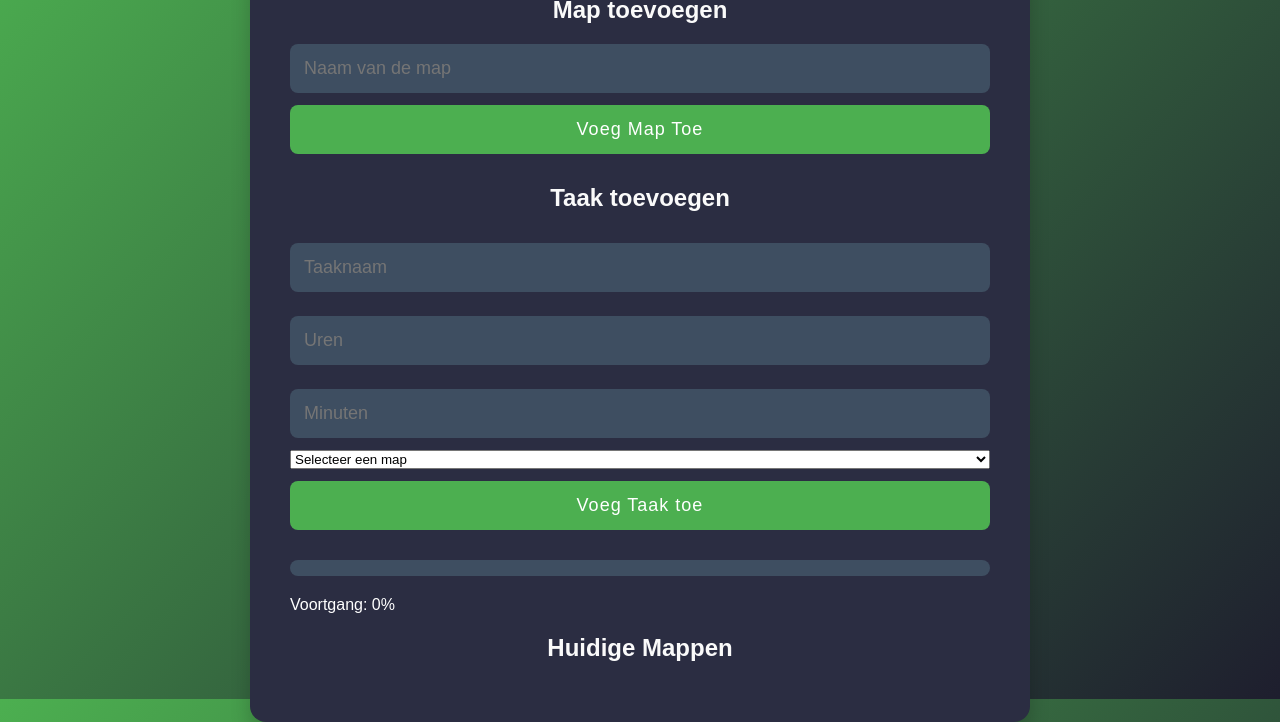
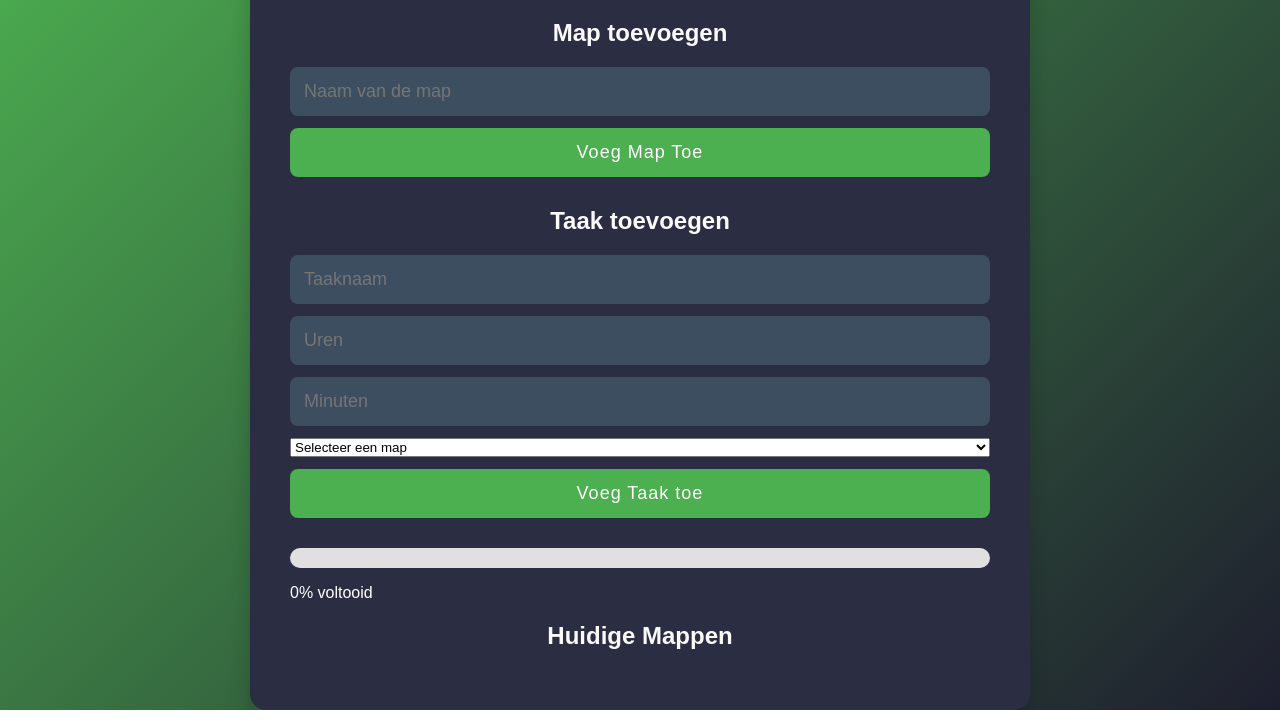
Before and after one commit to luc9jan7/Studieplanner, a plain HTML site: page index.html in a window 1280 px wide. Shown: the part 101-823 px from the top of the page. Drawn offline with Linux system fonts and the light colour scheme.

Commit message:
Add files via upload

```diff
--- a/index.html
+++ b/index.html
@@ -21,22 +21,14 @@
     <!-- Taak toevoegen -->
     <h2>Taak toevoegen</h2>
     <form id="task-form">
-    <label for="task-name"></label>
         <input type="text" id="task-name" placeholder="Taaknaam" required>
-
-    <label for="task-hours"></label>
-    <input type="number" id="task-hours" placeholder="Uren" min="0" value="" required>
-
-    <label for="task-minutes"></label>
-    <input type="number" id="task-minutes" placeholder="Minuten" min="0" max="59" value="" required>
-
+        <input type="number" id="task-hours" placeholder="Uren" min="0" required>
+        <input type="number" id="task-minutes" placeholder="Minuten" min="0" max="59" required>
         <select id="task-folder" required>
             <option value="">Selecteer een map</option>
         </select>
         <button type="submit">Voeg Taak toe</button>
     </form>
-
-
 
     <!-- Taak lijst -->
     <ul id="task-list"></ul>
@@ -50,18 +42,17 @@
     <!-- Map lijst -->
     <h2>Huidige Mappen</h2>
     <ul id="folder-list"></ul>
+</div>
 
-</div>
-<div id="task-list"></div>
-
-
-
-<script src="script.js"></script>
+<!-- Popup -->
 <div id="popup" class="popup">
     <p id="popup-message"></p>
     <button onclick="closePopup()">Okaaaiii</button>
 </div>
 <audio id="alarm-sound" src="alarm.mp3"></audio>
 
+<!-- Verwijzing naar extern script -->
+<script src="script.js"></script>
+
 </body>
 </html>
--- a/script.js
+++ b/script.js
@@ -433,16 +433,12 @@ function addEventListeners(listItem, task, folder) {
 
 
     checkbox.addEventListener('change', () => {
+    task.completed = checkbox.checked;
+    updateLocalStorage(task);
+    updateFolderProgress(folder, [task]);
+    updateProgress(); // Bijwerken van de voortgangsbalk
+});
 
-        task.completed = checkbox.checked;
-
-        updateLocalStorage(task);
-
-        updateFolderProgress(folder, [task]);
-
-        loadTasksFromLocalStorage();
-
-    });
 
 }
 
@@ -585,16 +581,17 @@ function formatTime(seconds) {
 
 
 function updateProgress() {
-
-    completedTasks = JSON.parse(localStorage.getItem('tasks')).filter(task => task.completed).length;
+    const tasks = JSON.parse(localStorage.getItem('tasks')) || [];
+    totalTasks = tasks.length; // Voeg dit toe!
+    completedTasks = tasks.filter(task => task.completed).length;
 
     const progress = totalTasks > 0 ? (completedTasks / totalTasks) * 100 : 0;
 
     document.getElementById('progress-bar').style.width = `${progress}%`;
-
-    document.getElementById('progress-text').textContent = `${Math.round(progress)}% voltooid`;
+document.getElementById('progress-text').textContent = `${Math.round(progress)}% voltooid`;
 
 }
+
 
 
 
--- a/styles.css
+++ b/styles.css
@@ -8,7 +8,7 @@ body {
     display: flex;
     justify-content: center;
     align-items: center;
-    height: 100vh;
+    min-height: 100vh;
     transition: background 0.5s ease-in-out; /* Gladde overgang */
 }
 
@@ -91,10 +91,11 @@ li {
 /* Vooruitgang balk */
 #progress-container {
     width: 100%;
-    height: 16px;
-    background: #3e4e61;
-    border-radius: 8px;
-    margin: 20px 0;
+    height: 20px;
+    background-color: #e0e0e0;
+    border-radius: 10px;
+    overflow: hidden;
+    margin-top: 20px;
 }
 .popup {
     display: none;
@@ -123,10 +124,8 @@ li {
 
 #progress-bar {
     height: 100%;
-    width: 0%;
-    background: #4CAF50;
-
-
+    width: 0%; /* Standaard staat de voortgangsbalk op 0% */
+    background-color: #4caf50;
 }
 .folder-section {
     border: 1px solid #ccc;
```
Lines whose indentation alone changed are shown as unchanged.
